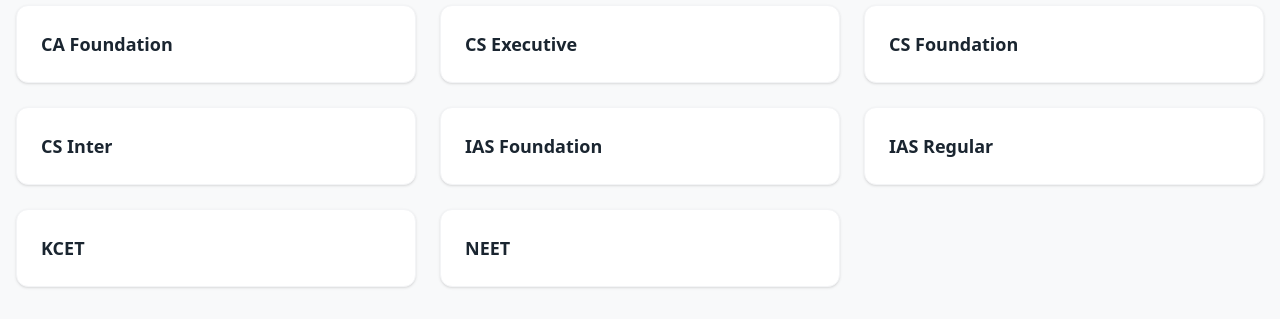
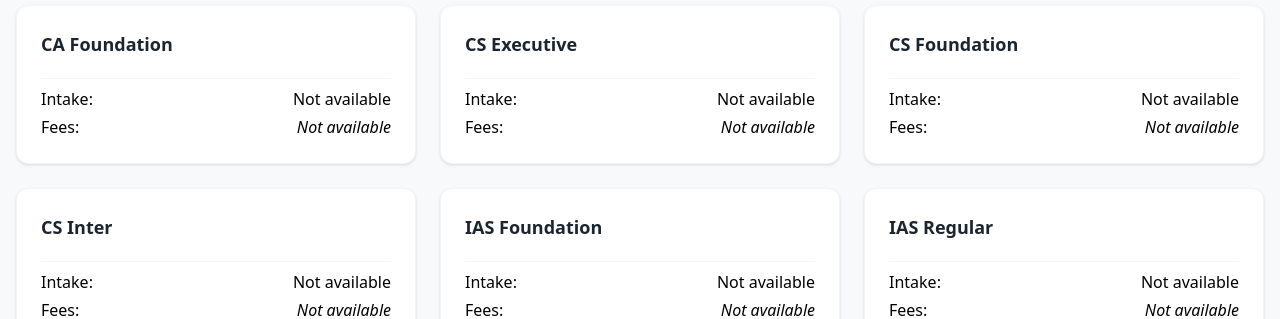
Before and after one commit to acm-bmsce/BMSET-Admission, a React (Vite) app: page /institute/bmsapc in a window 1280 px wide. Shown: the part 481-800 px from the top of the page. Built offline with nearby package versions, Linux system fonts and the light colour scheme.

Commit message:
Intake and seat added

```diff
--- a/src/data/institutes.js
+++ b/src/data/institutes.js
@@ -1,245 +1,245 @@
+// institutes.js
 export const institutes = [
-
   {
-    "Institute" : "BMSCE",
-    "Programs Offered" : {
-        "Under Graduate" : {
-            "1" : "Civil Engineering",
-            "2" : "Mechanical Engineering",
-            "3" : "Electrical & Electronics Engineering",
-            "4" : "Electronics & Communication Engineering",
-            "5" : "Industrial Engineering & Management",
-            "6" : "Computer Science & Engineering",
-            "7" : "Chemical Engineering",
-            "8" : "Bio-Technology",
-            "9" : "Aerospace Engineering",
-            "10" : "Artificial Intelligence and Machine Learning",
-            "11" : "Artificial Intelligence & Data Science",
-            "12" : "Computer Science & Engineering (Data Science)",
-            "13" : "Computer Science & Engineering (IOT & Cyber Security including Blockchain Technology)",
-            "14" : "Computer Science & Business Systems"
+    "Institute": "BMSCE",
+    "Full form": "BMS College of Engineering",
+    "Link": "https://bmset.org/bmsce.php",
+    "Programs Offered": {
+      "Under Graduate": {
+        "1": { "name": "Civil Engineering", "fees": "₹6,00,000/yr", "intake": "120" },
+        "2": { "name": "Mechanical Engineering", "fees": "₹6,00,000/yr", "intake": "120" },
+        "3": { "name": "Electrical & Electronics Engineering", "fees": "₹6,00,000/yr", "intake": "60" },
+        "4": { "name": "Electronics & Communication Engineering", "fees": "₹9,00,000/yr", "intake": "420" },
+        "5": { "name": "Industrial Engineering & Management", "fees": "₹6,00,000/yr", "intake": "60" },
+        "6": { "name": "Computer Science & Engineering", "fees": "₹15,00,000/yr", "intake": "1200" },
+        "7": { "name": "Chemical Engineering", "fees": "₹4,00,000/yr", "intake": "60" },
+        "8": { "name": "Bio-Technology", "fees": "₹7,00,000/yr", "intake": "60" },
+        "9": { "name": "Aerospace Engineering", "fees": "", "intake": "" },
+        "10": { "name": "Artificial Intelligence and Machine Learning", "fees": "₹12,50,000/yr", "intake": "360" },
+        "11": { "name": "Artificial Intelligence & Data Science", "fees": "₹12,00,000/yr", "intake": "60" },
+        "12": { "name": "Computer Science & Engineering (Data Science)", "fees": "₹12,00,000/yr", "intake": "120" },
+        "13": { "name": "Computer Science & Engineering (IOT & Cyber Security including Blockchain Technology)", "fees": "₹12,00,000/yr", "intake": "60" },
+        "14": { "name": "Computer Science & Business Systems", "fees": "₹10,00,000/yr", "intake": "60" }
       },
-        "Post Graduate" : {
-            "1" : "Construction Technology",
-            "2" : "Machine Design",
-            "3" : "Electronics",
-            "4" : "Power Electronics",
-            "5" : "Computer Science & Engineering",
-            "6" : "Digital Communications",
-            "7" : "Environmental Engineering",
-            "8" : "Transportation Engineering & Management",
-            "9" : "Computer Network & Engineering",
-            "10" : "VLSI & Embedded Systems",
-            "11" : "Masters in Computer Applications",
-            "12" : "Masters of Business Administration"
+      "Post Graduate": {
+        "1": { "name": "Construction Technology", "fees": "", "intake": "" },
+        "2": { "name": "Machine Design", "fees": "", "intake": "" },
+        "3": { "name": "Electronics", "fees": "", "intake": "" },
+        "4": { "name": "Power Electronics", "fees": "", "intake": "" },
+        "5": { "name": "Computer Science & Engineering", "fees": "", "intake": "" },
+        "6": { "name": "Digital Communications", "fees": "", "intake": "" },
+        "7": { "name": "Environmental Engineering", "fees": "", "intake": "" },
+        "8": { "name": "Transportation Engineering & Management", "fees": "₹1,50,000/yr", "intake": "18" },
+        "9": { "name": "Computer Network & Engineering", "fees": "", "intake": "" },
+        "10": { "name": "VLSI & Embedded Systems", "fees": "₹4,00,000/yr", "intake": "24" },
+        "11": { "name": "Masters in Computer Applications", "fees": "₹3,50,000/yr", "intake": "120" },
+        "12": { "name": "Masters of Business Administration", "fees": "₹4,00,000/yr", "intake": "180" },
+        "13": { "name": "Data Science", "fees": "₹3,00,000/yr", "intake": "" }
       },
-        "Recognised Research Centres" : {
-            "1" : "Civil Engineering",
-            "2" : "Mechanical Engineering",
-            "3" : "Electrical & Electronics Engg.",
-            "4" : "Electronics & Communication",
-            "5" : "Industrial Engg & Management",
-            "6" : "Chemical Engineering",
-            "7" : "Mathematics",
-            "8" : "Master of Business Administration",
-            "9" : "Bio-Technology",
-            "10" : "Computer Science & Engineering",
-            "11" : "Information Science & Engineering",
-            "12" : "Physics",
-            "13" : "Chemistry",
-            "14" : "Electronics & Telecommunication Engineering",
-            "15" : "Master of Computer Applications"
+      "Recognised Research Centres": {
+        "1": { "name": "Civil Engineering", "fees": "", "intake": "" },
+        "2": { "name": "Mechanical Engineering", "fees": "", "intake": "" },
+        "3": { "name": "Electrical & Electronics Engg.", "fees": "", "intake": "" },
+        "4": { "name": "Electronics & Communication", "fees": "", "intake": "" },
+        "5": { "name": "Industrial Engg & Management", "fees": "", "intake": "" },
+        "6": { "name": "Chemical Engineering", "fees": "", "intake": "" },
+        "7": { "name": "Mathematics", "fees": "", "intake": "" },
+        "8": { "name": "Master of Business Administration", "fees": "", "intake": "" },
+        "9": { "name": "Bio-Technology", "fees": "", "intake": "" },
+        "10": { "name": "Computer Science & Engineering", "fees": "", "intake": "" },
+        "11": { "name": "Information Science & Engineering", "fees": "", "intake": "" },
+        "12": { "name": "Physics", "fees": "", "intake": "" },
+        "13": { "name": "Chemistry", "fees": "", "intake": "" },
+        "14": { "name": "Electronics & Telecommunication Engineering", "fees": "", "intake": "" },
+        "15": { "name": "Master of Computer Applications", "fees": "", "intake": "" }
+      }
     }
   },
-    "Full form" : "BMS College of Engineering",
-    "Link" : "https://bmset.org/bmsce.php"
+  {
+    "Institute": "BMSCL",
+    "Full form": "BMS College of Law",
+    "Link": "https://bmset.org/bmscl.php",
+    "Programs Offered": {
+      "Under Graduate": {
+        "1": { "name": "B.A., LL.B., (5 Year Degree Programme)", "fees": "", "intake": "" },
+        "2": { "name": "B.Com., LL.B., (5 Year Degree Programme)", "fees": "", "intake": "" },
+        "3": { "name": "BBA., LL.B., (5 Year Degree Programme)", "fees": "", "intake": "" },
+        "4": { "name": "LL.B., (3 Year Degree Programme)", "fees": "", "intake": "" }
+      }
+    }
   },
   {
-    "Institute" : "BMSCL",
-    "Programs Offered" : {
-        "Under Graduate" : {
-            "1" : "B.A., LL.B., (5 Year Degree Programme)",
-            "2" : "B.Com., LL.B., (5 Year Degree Programme)",
-            "3" : "BBA., LL.B., (5 Year Degree Programme)",
-            "4" : "LL.B., (3 Year Degree Programme)"
+    "Institute": "BMSPUCW",
+    "Full form": "BMS P U College for Women",
+    "Link": "https://bmset.org/bmspu.php",
+    "Programs Offered": {
+      "PUC Science": {
+        "1": { "name": "PCMB", "fees": "", "intake": "" },
+        "2": { "name": "PCME", "fees": "", "intake": "" },
+        "3": { "name": "PCMC", "fees": "", "intake": "" }
+      },
+      "PUC Commerce": {
+        "1": { "name": "SEBA", "fees": "", "intake": "" },
+        "2": { "name": "HEBA", "fees": "", "intake": "" },
+        "3": { "name": "MEBA", "fees": "", "intake": "" },
+        "4": { "name": "MSBA", "fees": "", "intake": "" },
+        "5": { "name": "CSBA", "fees": "", "intake": "" }
+      },
+      "PUC Arts": {
+        "1": { "name": "HEPS", "fees": "", "intake": "" },
+        "2": { "name": "HEPP", "fees": "", "intake": "" }
+      }
     }
   },
-    "Full form" : "BMS College of Law",
-    "Link" : "https://bmset.org/bmscl.php"
+  {
+    "Institute": "BMSCW",
+    "Full form": "BMS College for Women",
+    "Link": "https://bmset.org/bmscw.php",
+    "Programs Offered": {
+      "Under Graduate": {
+        "1": { "name": "BA: HES ,HEK,PES,JPE ", "fees": "", "intake": "" },
+        "2": { "name": "BSc :PCM , CBZ, PMCS, CZMB,CBBT", "fees": "", "intake": "" },
+        "3": { "name": "B.Com.", "fees": "", "intake": "" },
+        "4": { "name": "B.C.A.", "fees": "", "intake": "" },
+        "5": { "name": "BBM / BBA", "fees": "", "intake": "" },
+        "6": { "name": "B.Voc. – INFO. TECH.", "fees": "", "intake": "" },
+        "7": { "name": "COMMERCE- ACCOUNTING AND FINANCE", "fees": "", "intake": "" },
+        "8": { "name": "COMMERCE- BUS. DATA ANALYTICS", "fees": "", "intake": "" },
+        "9": { "name": "CLINICAL NUTRITION & DIETETICS", "fees": "", "intake": "" },
+        "10": { "name": "B.COM. – TAXATION", "fees": "", "intake": "" },
+        "11": { "name": "B.COM. – INTERNATIONAL FINANCE", "fees": "", "intake": "" }
+      },
+      "Post Graduate": {
+        "1": { "name": "M.Sc.-Organic Chemistry", "fees": "", "intake": "" },
+        "2": { "name": "M.Sc.-Maths", "fees": "", "intake": "" },
+        "3": { "name": "M.COM.", "fees": "", "intake": "" }
+      },
+      "Recognised Research Centres": {
+        "1": { "name": "Organic Chemistry", "fees": "", "intake": "" },
+        "2": { "name": "M.Com.", "fees": "", "intake": "" }
+      }
+    }
   },
   {
-    "Institute" : "BMSPUCW",
-    "Programs Offered" : {
-        "PUC Science":{
-            "1":"PCMB",
-            "2":"PCME",
-            "3":"PCMC"
+    "Institute": "BMSIT",
+    "Full form": "BMS Institute of Technology",
+    "Link": "https://bmset.org/bmsit.php",
+    "Programs Offered": {
+      "Under Graduate": {
+        "1": { "name": "Electronics and Communication Engineering", "fees": "₹5,00,000/yr", "intake": "180" },
+        "2": { "name": "Computer Science and Engineering", "fees": "₹7,50,000/yr", "intake": "900" },
+        "3": { "name": "Mechanical Engineering", "fees": "₹2,00,000/yr", "intake": "60" },
+        "4": { "name": "Electrical and Electronics Engineering", "fees": "₹2,00,000/yr", "intake": "60" },
+        "5": { "name": "Civil Engineering", "fees": "₹2,00,000/yr", "intake": "60" },
+        "6": { "name": "Artificial Intelligence and Machine Learning", "fees": "₹6,00,000/yr", "intake": "360" },
+        "7": { "name": "Computer Science and Business Systems", "fees": "₹5,00,000/yr", "intake": "60" }
       },
-        "PUC Commerce":{
-            "1":"SEBA",
-            "2":"HEBA",
-            "3":"MEBA",
-            "4":"MSBA",
-            "5":"CSBA"
+      "Post Graduate": {
+        "1": { "name": "Master of Computer Applications (MCA)", "fees": "₹2,75,000/yr", "intake": "120" },
+        "2": { "name": "Master of Business Administration (MBA)", "fees": "₹2,75,000/yr", "intake": "120" },
+        "3": { "name": "M.Tech - Computer Science and Engineering", "fees": "₹1,25,000/yr", "intake": "18" },
+        "4": { "name": "M.Tech - Cyber Security", "fees": "₹1,50,000/yr", "intake": "18" },
+        "5": { "name": "M.Tech - VLSI & Embedded Systems", "fees": "₹2,50,000/yr", "intake": "24" }
       },
-        "PUC Arts":{
-            "1":"HEPS",
-            "2":"HEPP"
+      "Recognised Research Centres": {
+        "1": { "name": "Mechanical Engineering", "fees": "", "intake": "" },
+        "2": { "name": "Mathematics", "fees": "", "intake": "" },
+        "3": { "name": "Electronics and Communication Engineering", "fees": "", "intake": "" },
+        "4": { "name": "Computer Science and Engineering", "fees": "", "intake": "" },
+        "5": { "name": "Electrical and Electronics Engineering", "fees": "", "intake": "" },
+        "6": { "name": "Physics", "fees": "", "intake": "" },
+        "7": { "name": "Chemistry", "fees": "", "intake": "" },
+        "8": { "name": "Information Science and Engineering", "fees": "", "intake": "" },
+        "9": { "name": "Electronics and Telecommunication Engineering", "fees": "", "intake": "" },
+        "10": { "name": "Master of Computer Applications", "fees": "", "intake": "" },
+        "11": { "name": "Civil Engineering", "fees": "", "intake": "" }
+      }
     }
   },
-    "Full form" : "BMS P U College for Women",
-    "Link" : "https://bmset.org/bmspu.php"
+  {
+    "Institute": "BMSSA",
+    "Full form": "BMS School of Architecture",
+    "Link": "https://bmset.org/bmssa.php",
+    "Programs Offered": {
+      "Under Graduate": {
+        "1": { "name": "Bachelor’s in Architecture (B.Arch)", "fees": "₹3,75,000/yr", "intake": "" },
+        "2": { "name": "Bachelor’s in Design (B.Des)", "fees": "", "intake": "" }
+      },
+      "Post Graduate": {
+        "1": { "name": "Master’s in Urban Design (UD)", "fees": "₹1,00,000/yr", "intake": "" },
+        "2": { "name": "Master’s in Urban & Regional Planning (MURP)", "fees": "", "intake": "" }
+      },
+      "Recognised Research Centres": {
+        "1": { "name": "Architecture", "fees": "", "intake": "" }
+      }
+    }
   },
   {
-    "Institute" : "BMSCW",
-    "Programs Offered" : {
-        "Under Graduate" : {
-            "1" : "BA: HES ,HEK,PES,JPE ",
-            "2" : "BSc :PCM , CBZ, PMCS, CZMB,CBBT",
-            "3" : "B.Com.",
-            "4" : "B.C.A.",
-            "5" : "BBM / BBA",
-            "6" : "B.Voc. – INFO. TECH.",
-            "7" : "COMMERCE- ACCOUNTING AND FINANCE",
-            "8" : "COMMERCE- BUS. DATA ANALYTICS",
-            "9" : "CLINICAL NUTRITION & DIETETICS",
-            "10" : "B.COM. – TAXATION",
-            "11" : "B.COM. – INTERNATIONAL FINANCE"
-        },
-        "Post Graduate" : {
-            "1" : "M.Sc.-Organic Chemistry",
-            "2" : "M.Sc.-Maths",
-            "3" : "M.COM."
-        },
-        "Recognised Research Centres" : {
-            "1" : "Organic Chemistry",
-            "2" : "M.Com."
+    "Institute": "BMSCEAC",
+    "Full form": "BMS Evening college of Arts and Commerce",
+    "Link": "https://bmset.org/bmseve.php",
+    "Programs Offered": {
+      "Under Graduate": {
+        "1": { "name": "B.Com", "fees": "", "intake": "" }
+      }
     }
   },
-    "Full form" : "BMS College for Women",
-    "Link" : "https://bmset.org/bmscw.php"
+  {
+    "Institute": "BMSCA",
+    "Full form": "BMS College of Architecture",
+    "Link": "https://bmset.org/bmsca.php",
+    "Programs Offered": {
+      "Under Graduate": {
+        "1": { "name": "B. Arch (5 years full time)", "fees": "₹7,00,000/yr", "intake": "120" },
+        "2": { "name": "B. Plan (4 years full time) (in approval process)", "fees": "₹2,00,000/yr", "intake": "40" },
+        "3": { "name": "B. Des- Interior Design (4 years full time) (in approval process)", "fees": "₹2,00,000/yr", "intake": "30" }
+      },
+      "Post Graduate": {
+        "1": { "name": "M. Arch – Habitat Design", "fees": "₹1,00,000/yr", "intake": "" }
+      },
+      "Recognised Research Centres": {
+        "1": { "name": "Faculty of Architecture under VTU Belagavi", "fees": "", "intake": "" }
+      }
+    }
   },
   {
-    "Institute" : "BMSIT",
-    "Programs Offered" : {
-        "Under Graduate" : {
-            "1" : "Electronics and Communication Engineering",
-            "2" : "Computer Science and Engineering",
-            "3" : "Mechanical Engineering",
-            "4" : "Electrical and Electronics Engineering",
-            "5" : "Civil Engineering",
-            "6" : "Artificial Intelligence and Machine Learning",
-            "7" : "Computer Science and Business Systems"
+    "Institute": "BMSCCM",
+    "Full form": "BMS College of Commerce and Management",
+    "Link": "https://bmset.org/bmsccm.php",
+    "Programs Offered": {
+      "Under Graduate": {
+        "1": { "name": "Bachelor of Commerce - BCOM", "fees": "", "intake": "" },
+        "2": { "name": "Bachelor of Business Administration - BBA", "fees": "", "intake": "" },
+        "3": { "name": "Bachelor of Computer Application - BCA", "fees": "", "intake": "" }
       },
-        "Post Graduate" : {
-            "1" : "Master of Computer Applications (MCA)",
-            "2" : "Master of Business Administration (MBA)",
-            "3" : "M.Tech - Computer Science and Engineering",
-            "4" : "M.Tech - Cyber Security"
-        },
-        "Recognised Research Centres" : {
-            "1" : "Mechanical Engineering",
-            "2" : "Mathematics",
-            "3" : "Electronics and Communication Engineering",
-            "4" : "Computer Science and Engineering",
-            "5" : "Electrical and Electronics Engineering",
-            "6" : "Physics",
-            "7" : "Chemistry",
-            "8" : "Information Science and Engineering",
-            "9" : "Electronics and Telecommunication Engineering",
-            "10" : "Master of Computer Applications",
-            "11" : "Civil Engineering"
+      "Post Graduate": {
+        "1": { "name": "AIMA – PDGM Program", "fees": "", "intake": "" }
+      }
     }
   },
-    "Full form" : "BMS Institute of Technology",
-    "Link" : "https://bmset.org/bmsit.php"
+  {
+    "Institute": "BMSAPC",
+    "Full form": "BMS Academy for Professional Courses",
+    "Link": "https://bmset.org/bmsaca.php",
+    "Programs Offered": {
+      "Courses": {
+        "1": { "name": "CA Foundation", "fees": "", "intake": "" },
+        "2": { "name": "CS Foundation", "fees": "", "intake": "" },
+        "3": { "name": "CS Inter", "fees": "", "intake": "" },
+        "4": { "name": "CS Executive", "fees": "", "intake": "" },
+        "5": { "name": "NEET", "fees": "", "intake": "" },
+        "6": { "name": "KCET", "fees": "", "intake": "" },
+        "7": { "name": "IAS Foundation", "fees": "", "intake": "" },
+        "8": { "name": "IAS Regular", "fees": "", "intake": "" }
+      }
+    }
   },
   {
-    "Institute" : "BMSSA",
+    "Institute": "BMSU",
+    "Full form": "BMS University",
+    "Link": "https://bmsuniversity.ac.in",
     "Programs Offered": {
-        "Under Graduate" : {
-            "1" : "Bachelor’s in Architecture (B.Arch)",
-            "2" : "Bachelor’s in Design (B.Des)"
-        },
-        "Post Graduate" : {
-            "1" : "Master’s in Urban Design (UD)",
-            "2" : "Master’s in Urban & Regional Planning (MURP)"
-        },
-        "Recognised Research Centres" : {
-            "1" : "Architecture"
+      "Courses": {}
     }
-    },
-    "Full form" : "BMS School of Architecture",
-    "Link" : "https://bmset.org/bmssa.php"
-},
-{
-    "Institute" : "BMSCEAC",
-    "Programs Offered" : {
-        "Under Graduate" : {
-            "1" : "B.Com"
   }
-    },
-    "Full form" : "BMS Evening college of Arts and Commerce",
-    "Link" : "https://bmset.org/bmseve.php"
-},
-{
-    "Institute" : "BMSCA",
-    "Programs Offered" : {
-        "Under Graduate" : {
-            "1" : "B. Arch (5 years full time)",
-            "2" : "B. Plan (4 years full time) (in approval process)",
-            "3" : "B. Des- Interior Design (4 years full time) (in approval process)"
-        },
-        "Post Graduate" : {
-            "1" : "M. Arch – Habitat Design"
-        },
-        "Recognised Research Centres" : {
-            "1" : "Faculty of Architecture under VTU Belagavi"
-        }
-    },
-    "Full form" : "BMS College of Architecture",
-    "Link" : "https://bmset.org/bmsca.php"
-},
-{
-    "Institute" : "BMSCCM",
-    "Programs Offered" : {
-        "Under Graduate" : {
-            "1" : "Bachelor of Commerce - BCOM",
-            "2" : "Bachelor of Business Administration - BBA",
-            "3" : "Bachelor of Computer Application - BCA"
-        },
-        "Post Graduate" : {
-            "1" : "AIMA – PDGM Program"
-        }
-    },
-    "Full form" : "BMS College of Commerce and Management",
-    "Link" : "https://bmset.org/bmsccm.php"
-},
-{
-    "Institute" : "BMSAPC",
-    "Programs Offered" : {
-      "Courses" :{
-        "1" : "CA Foundation",
-        "2" : "CS Foundation",
-        "3" : "CS Inter",
-        "4" : "CS Executive",
-        "5" : "NEET",
-        "6" : "KCET",
-        "7" : "IAS Foundation",
-        "8" : "IAS Regular"
-      }
-    },
-    "Full form" : "BMS Academy for Professional Courses",
-    "Link" : "https://bmset.org/bmsaca.php"
-},
-{
-    "Institute" : "BMSU",
-    "Programs Offered" : {
-      "Courses" :{
-
-      }
-    },
-    "Full form" : "BMS University",
-    "Link" : "https://bmsuniversity.ac.in"
-}
-]
+];
--- a/src/pages/InstituteDetail.jsx
+++ b/src/pages/InstituteDetail.jsx
@@ -63,7 +63,11 @@ export default function InstituteDetail() {
         <div className="grow">
           {programCategories.map((categoryName, index) => {
             const coursesObject = programsOffered[categoryName];
-            const courseList = Object.values(coursesObject).sort((a, b) => a.localeCompare(b));
+
+            // Sort by the 'name' property of the course object
+            const courseList = Object.values(coursesObject).sort((a, b) =>
+              a.name.localeCompare(b.name)
+            );
 
             return (
               <div key={index} className="mb-12">
@@ -72,7 +76,7 @@ export default function InstituteDetail() {
                 </div>
 
                 <div className="grid grid-cols-1 md:grid-cols-2 lg:grid-cols-3 gap-6">
-                  {courseList.map((courseName, idx) => (
+                  {courseList.map((course, idx) => (
                     <div
                       key={idx}
                       className="
@@ -87,13 +91,28 @@ export default function InstituteDetail() {
                     >
                       <h4
                         className="
-                          text-lg font-bold text-theme-primary mb-0 pr-4 grow
+                          text-lg font-bold text-theme-primary mb-3 pr-4 grow
                           transition-colors duration-300
                           group-hover:text-white
                         "
                       >
-                        {courseName}
+                        {course.name}
                       </h4>
+
+                      {/* Fees and Intake Section */}
+                      <div className="mt-auto flex flex-col gap-1 text-base text-black transition-colors duration-300 group-hover:text-white">
+                        <div className="flex justify-between border-t border-gray-100 group-hover:border-white/20 pt-2 mt-2">
+                          <span className="font-medium">Intake:</span>
+                          <span>{course.intake ? `${course.intake} Seats` : 'Not available'}</span>
+                        </div>
+                        <div className="flex justify-between">
+                          <span className="font-medium">Fees:</span>
+                          <span className={course.fees ? "font-bold" : "font-normal italic"}>
+                            {course.fees || 'Not available'}
+                          </span>
+                        </div>
+                      </div>
+
                     </div>
                   ))}
                 </div>
```
Also changed, not shown: 1 other file (tests, documents, lock files or other folders). Lines whose indentation alone changed are shown as unchanged.
